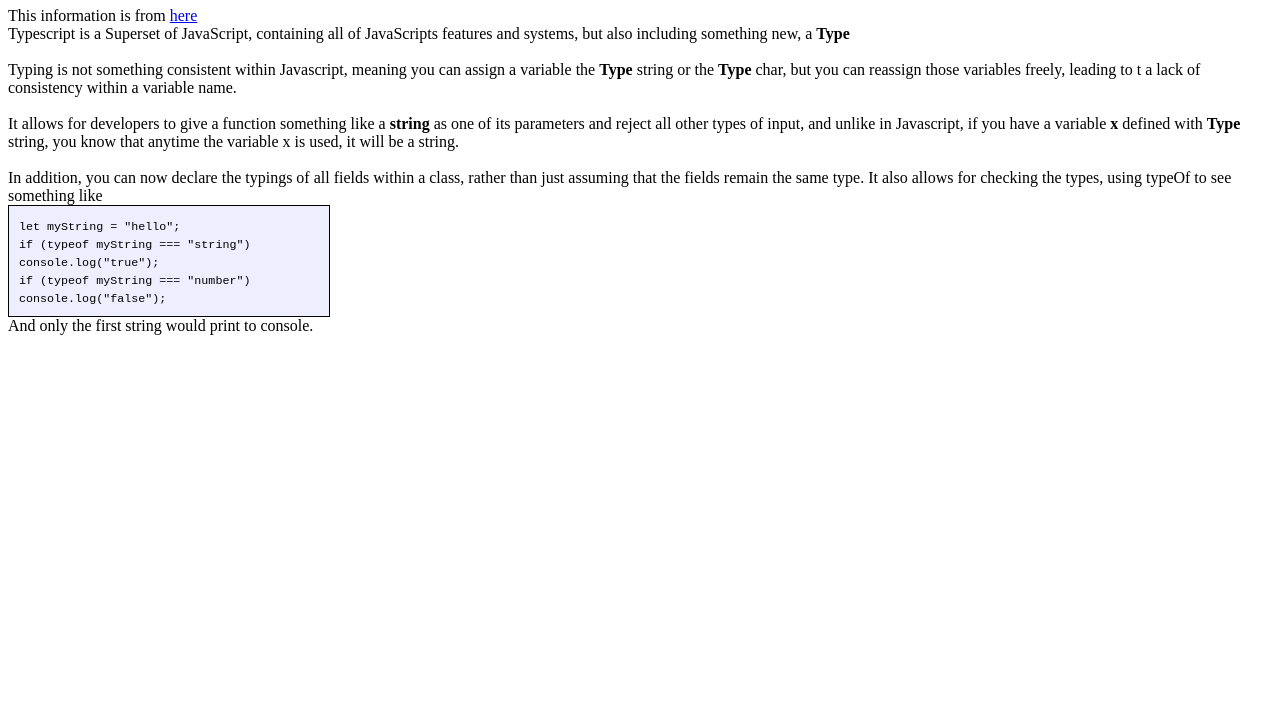
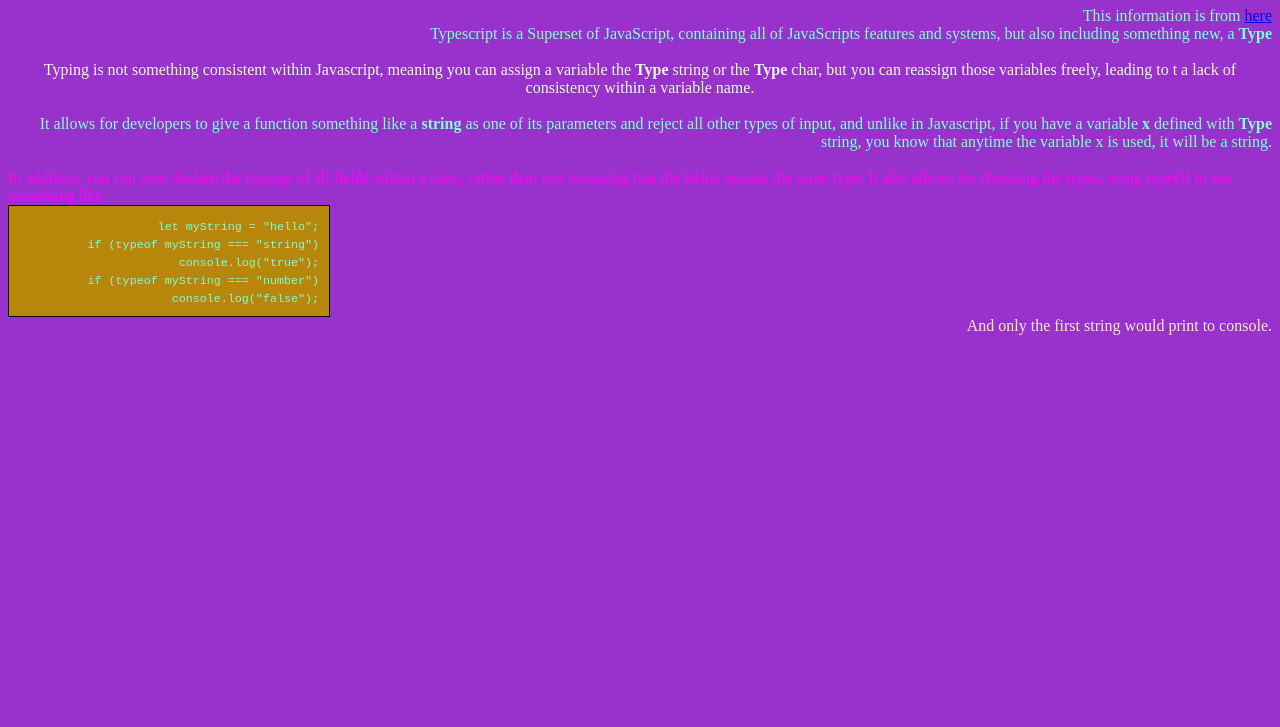
Before and after one commit to cs401-fall2022/lesson14-malberda, a website: page index.html in a window 1280 px wide. Shown: the part 73-800 px from the top of the page. Drawn offline with Linux system fonts and the light colour scheme.

Commit message:
lab8 changed css styling

```diff
--- a/index.html
+++ b/index.html
@@ -14,7 +14,7 @@
         import {turnRed} from '/build/app.js'
         window.turnRed = turnRed;
     </script>
-    <body id="b1" onclick="turnYellow()">
+    <body id="b1" onclick="turnYellow()" class="else">
         <script type="module">
             import {turnYellow} from '/build/app.js'
             window.turnYellow = turnYellow;
@@ -24,14 +24,16 @@
         <div>
             Typescript is a Superset of JavaScript, containing all of JavaScripts features and systems, but also including something new, a <b>Type</b>
         </div><br>
-        <div>
+        <div class="typing">
             Typing is not something consistent within Javascript, meaning you can assign a variable the <b>Type</b> string or the <b>Type</b> char, but you can reassign those variables freely, leading to t a lack of consistency within a variable name.<br>
         </div><br>
         It allows for developers to give a function something like a <b>string</b> as one of its parameters and reject all other types of input,
         and unlike in Javascript, if you have a variable <b>x</b> defined with <b>Type</b> string, you know that anytime the variable x is used, it will be a string.
         <br><br>
+    <div class="lefty">
         In addition, you can now declare the typings of all fields within a class, rather than just assuming that the fields remain the same type. It also allows for checking the types,
         using typeOf to see something like
+    </div>
         <div class="codebox">
             <code>
                 let myString = "hello";
@@ -41,8 +43,9 @@
                 if (typeof myString === "number")<br>
                     console.log("false");<br>
             </code>
+        </div ><div style="color:blanchedalmond">
+            And only the first string would print to console.
         </div>
-        And only the first string would print to console.
         <br><br><br>
         <h2></h2>
     </body>
--- a/styles.css
+++ b/styles.css
@@ -1,7 +1,7 @@
 .codebox {
     /* Below are styles for the codebox (not the code itself) */
     border:1px solid black;
-    background-color:#EEEEFF;
+    background-color:darkgoldenrod;
     width:300px;
     overflow:auto;
     padding:10px;
@@ -11,3 +11,16 @@
     font-size:0.9em;
     /* You could also put all sorts of styling here, like different font, color, underline, etc. for the code. */
 }
+.typing {
+    color:aliceblue;
+    text-align: center;
+}
+.else {
+    background-color: darkorchid;;
+    color:aquamarine;
+    text-align: right;
+}
+.lefty {
+    color:fuchsia;
+    text-align: left;
+}
```
